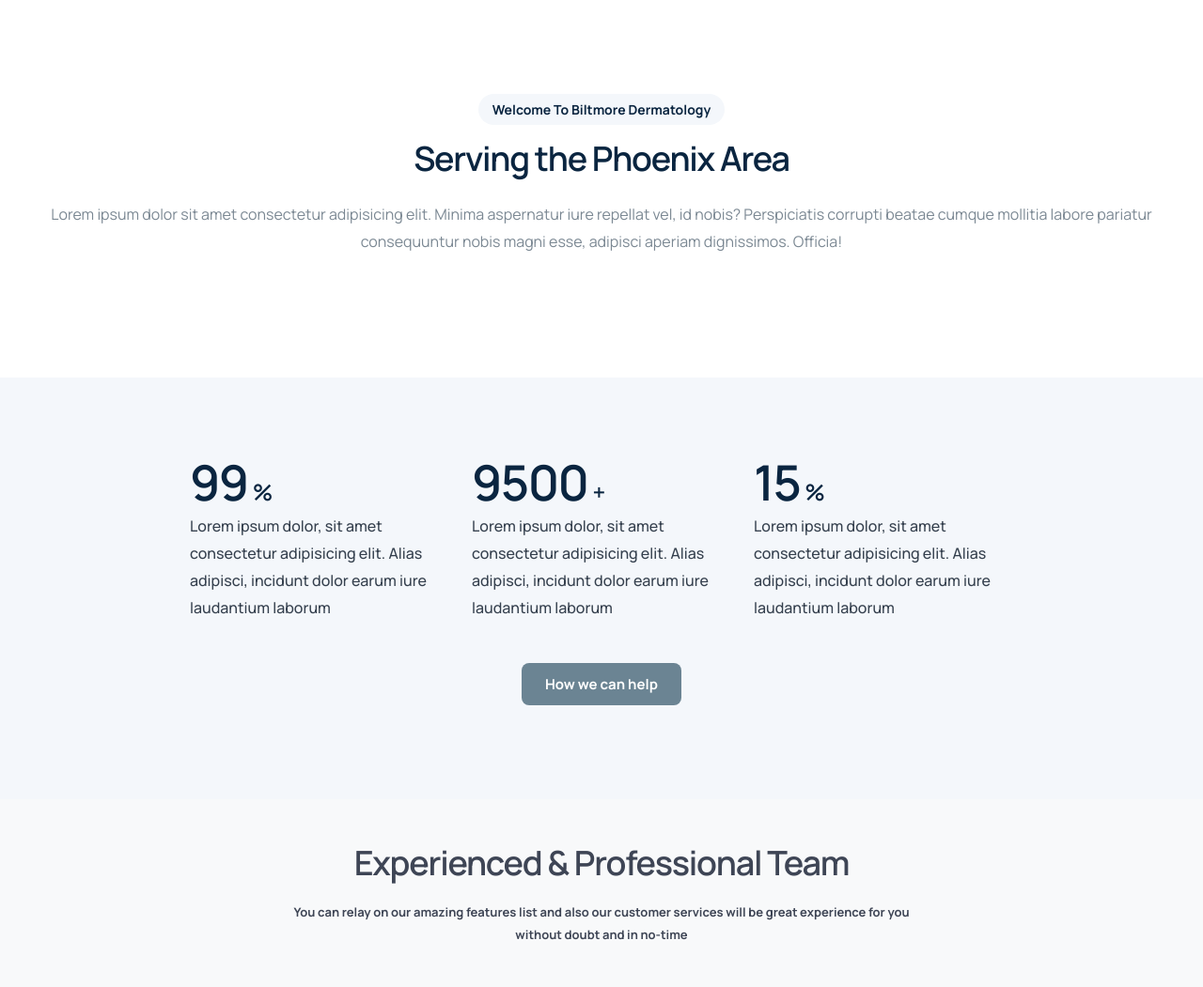
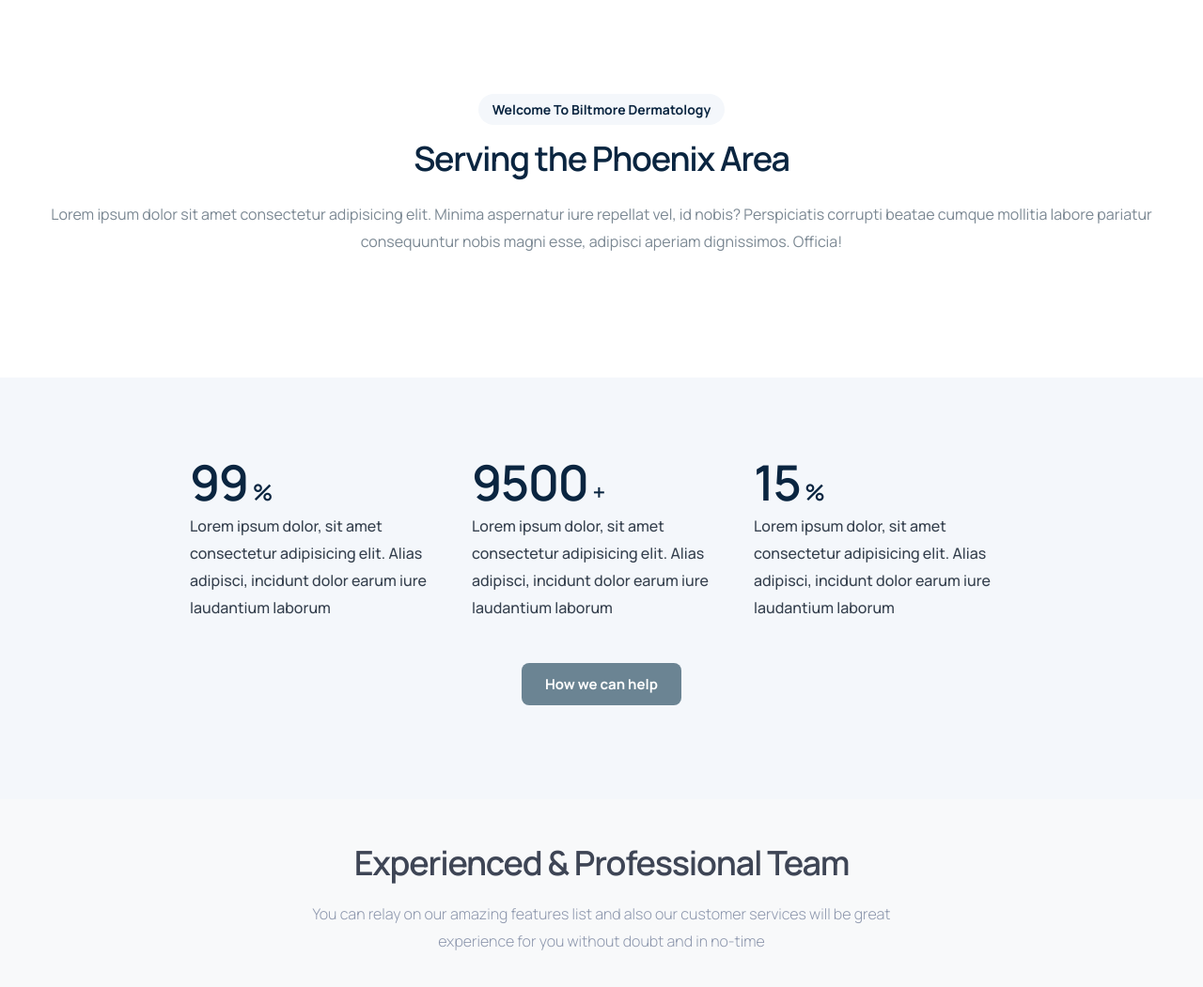
Before and after one commit to AlfredBrayden/biltmorederm, a PHP site: page / in a window 1280 px wide. Shown: the part 800-1851 px from the top of the page at 94% size. Run offline with PHP 8.4, Linux system fonts and the light colour scheme; some libraries are stand-ins or nearby versions.

Commit message:
Update index.php

```diff
--- a/index.php
+++ b/index.php
@@ -198,7 +198,7 @@
     <div class="row justify-content-center mb-4">
       <div class="col-md-7 text-center">
         <h2 class="mb-3">Experienced & Professional Team</h2>
-        <h6 class="subtitle font-weight-normal">You can relay on our amazing features list and also our customer services will be great experience for you without doubt and in no-time</h6>
+        <p class=" font-weight-normal">You can relay on our amazing features list and also our customer services will be great experience for you without doubt and in no-time</p>
       </div>
     </div>
     <div class="row">
```
